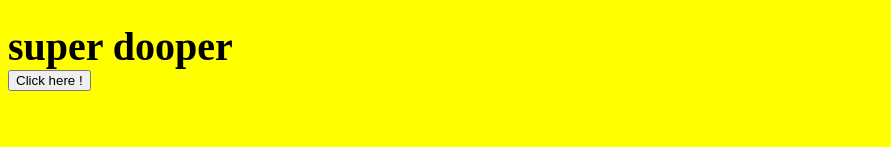
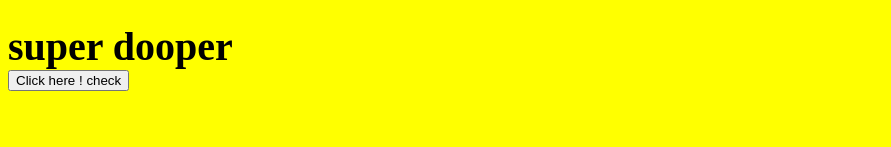
Before and after one commit to JB06102000/hello, a plain HTML site: page index.html in a window 1280 px wide. Shown: the part 230-377 px from the top of the page, without its empty margins (0-891 px from the left). Drawn offline with Linux system fonts and the light colour scheme.

Commit message:
added span

```diff
--- a/index.html
+++ b/index.html
@@ -7,7 +7,11 @@
 <h1>Hello this is important !</h1>
   <h3>just updated h3</h3>
 <div class="imp">super dooper</div>
-<button>Click here !</button>
+<button>Click here !
+<span class="material-symbols-outlined">
+check
+</span>
+</button>
 <h3>hellllloooooo worldddddddddddd</h3>
 <img src="/1.jpg" style="width:50%;height:50%;"></img>
 <p>A repository is a central place where data, files, or code are stored and managed. In software development, it's commonly used to store and track changes to code. Repositories can be hosted on platforms like GitHub or GitLab, allowing multiple people to collaborate on a project, manage versions, and keep a history of changes.</p>
```
